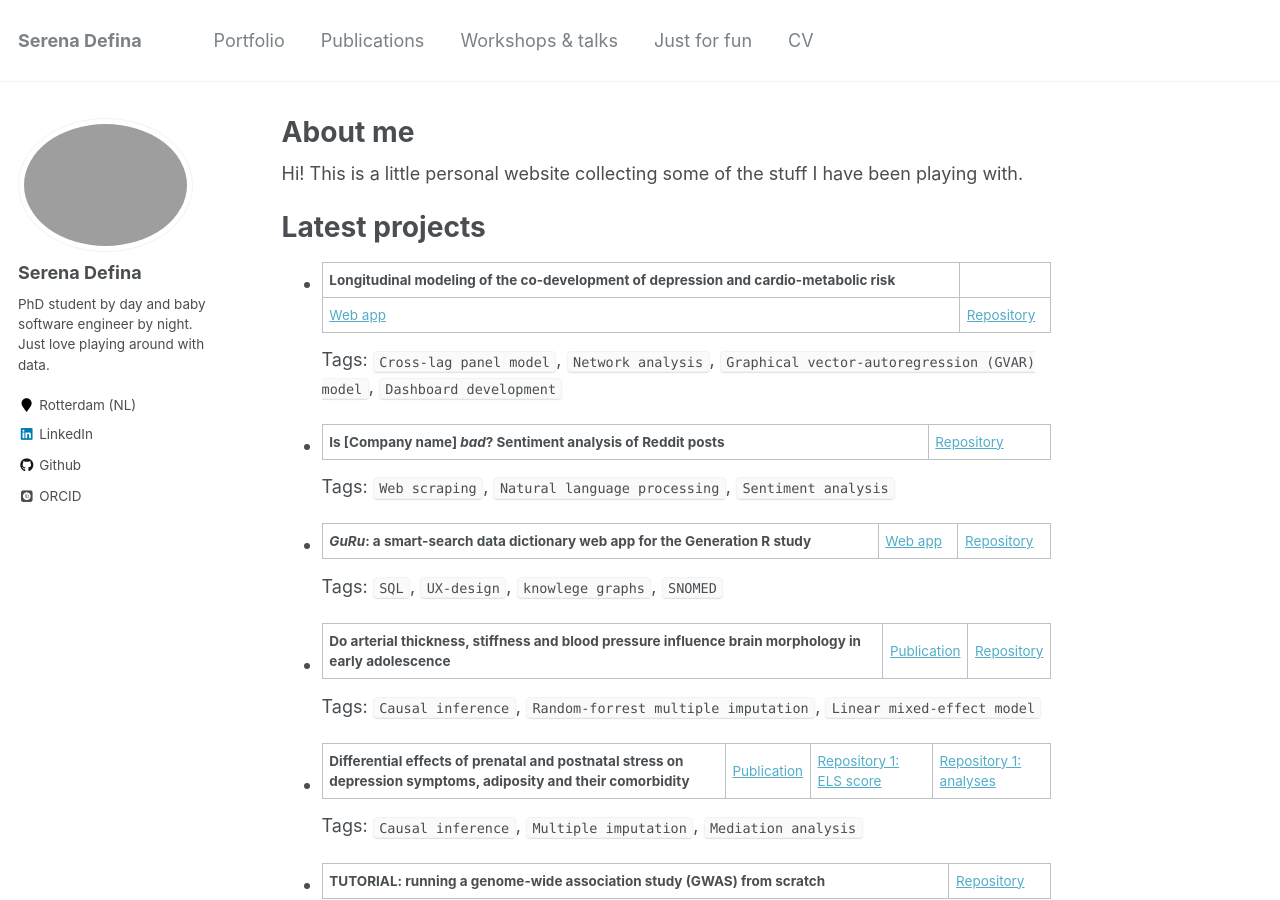
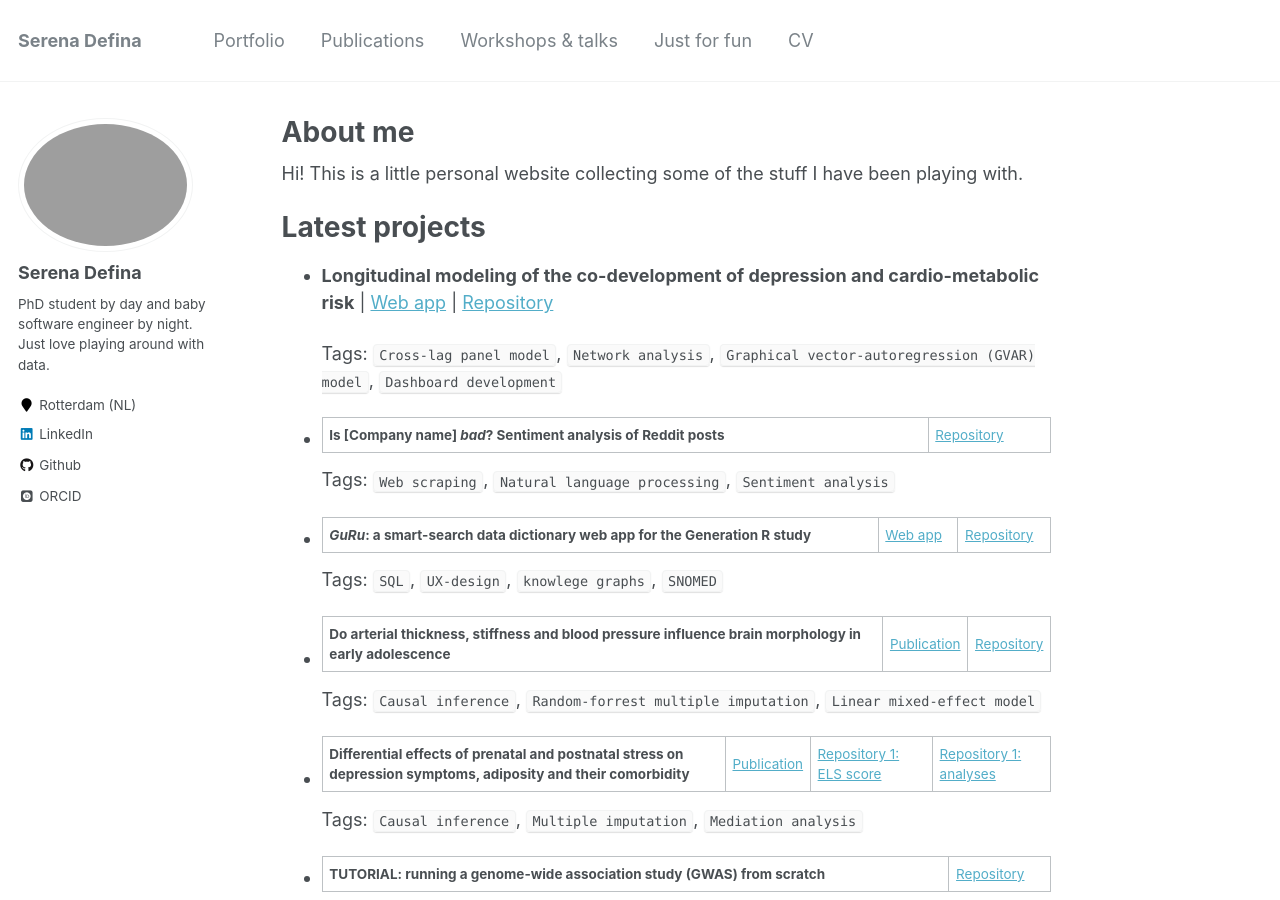
Before and after one commit to SereDef/seredef.github.io, a Jekyll site: the page built from _pages/about.md, in a window 1280 px wide and 900 px high. Built offline with Jekyll 4.4.1, drawn with Linux system fonts in a browser that asks for light colours; some web fonts are replaced.

```diff
--- a/_pages/about.md
+++ b/_pages/about.md
@@ -13,8 +13,8 @@ Hi! This is a little personal website collecting some of the stuff I have been p
 Latest projects
 ======
 
-- **Longitudinal modeling of the co-development of depression and cardio-metabolic risk** |
-[Web app](https://longit-comorbidity.onrender.com) | [Repository](https://github.com/SereDef/comorb-longit-project)
+- **Longitudinal modeling of the co-development of depression and cardio-metabolic risk** \|
+[Web app](https://longit-comorbidity.onrender.com) \| [Repository](https://github.com/SereDef/comorb-longit-project)
 
   Tags: `Cross-lag panel model`, `Network analysis`, `Graphical vector-autoregression (GVAR) model`, `Dashboard development`
 
```
